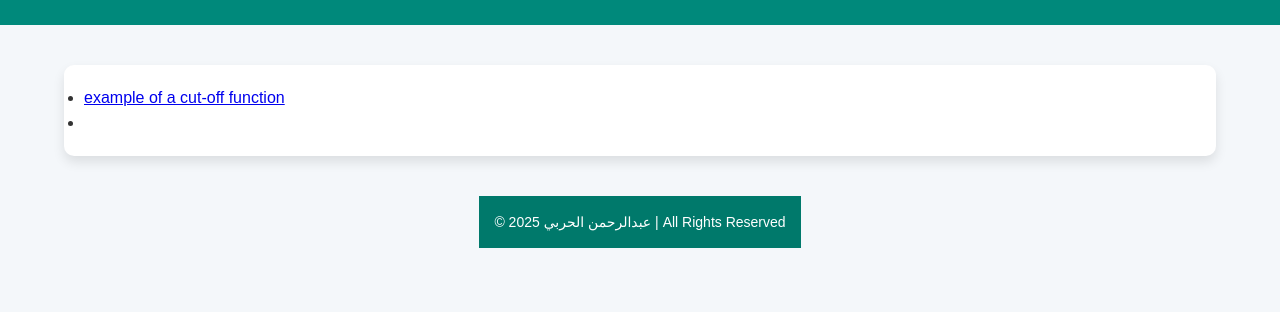
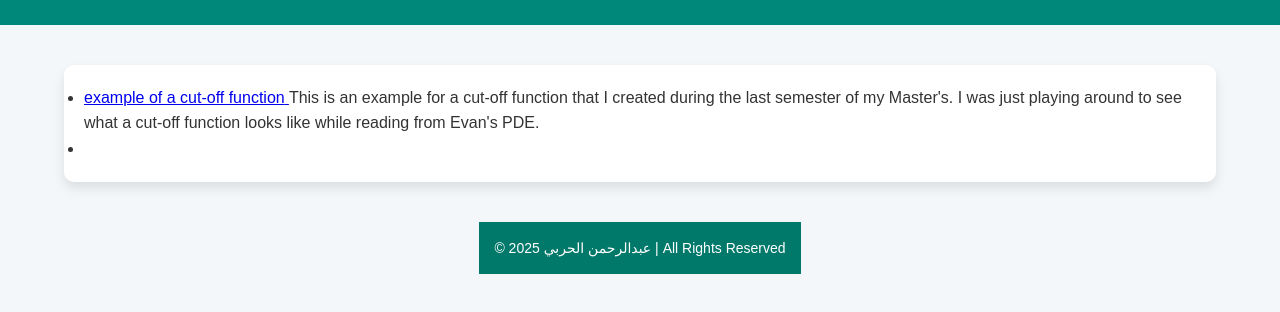
Before and after one commit to AM07Alharbi/am07alharbi.github.io, a plain HTML site: page miscellaneous.html in a window 1280 px wide. Shown: the part 182-494 px from the top of the page. Drawn offline with Linux system fonts and the light colour scheme.

Commit message:
Update miscellaneous.html

```diff
--- a/miscellaneous.html
+++ b/miscellaneous.html
@@ -244,7 +244,7 @@
    <div class="content">
     <ul>
       <li>
-	<a href=" ">  <span lang="en">example of a cut-off function</span>  </a>
+	<a href="https://am07alharbi.github.io/files/AnExampleOfaCutofffunction.pdf">  <span lang="en">example of a cut-off function</span>  </a> This is an example for a cut-off function that I created during the last semester of my Master's. I was just playing around to see what a cut-off function looks like while reading from Evan's PDE.
       </li>
       <li>
 	<a href=" "> <span lang="en">  </span></a>
```
